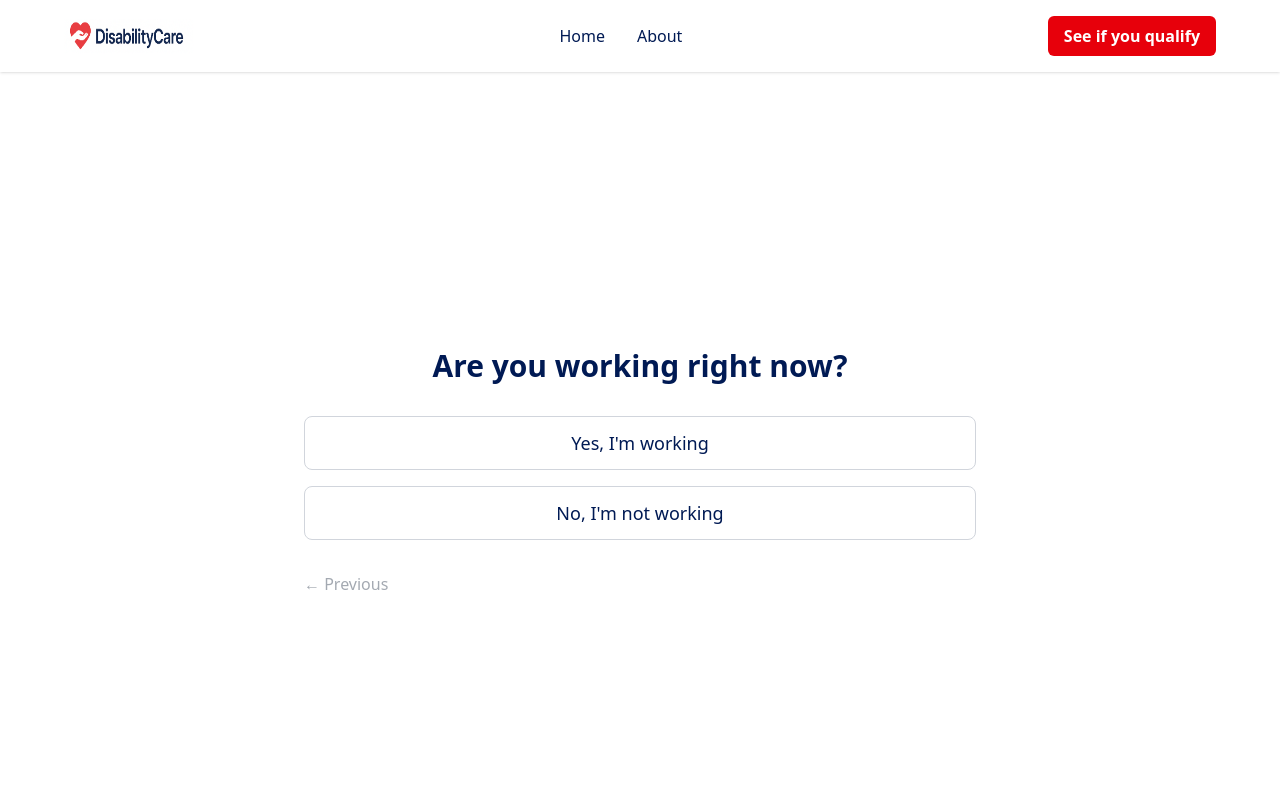
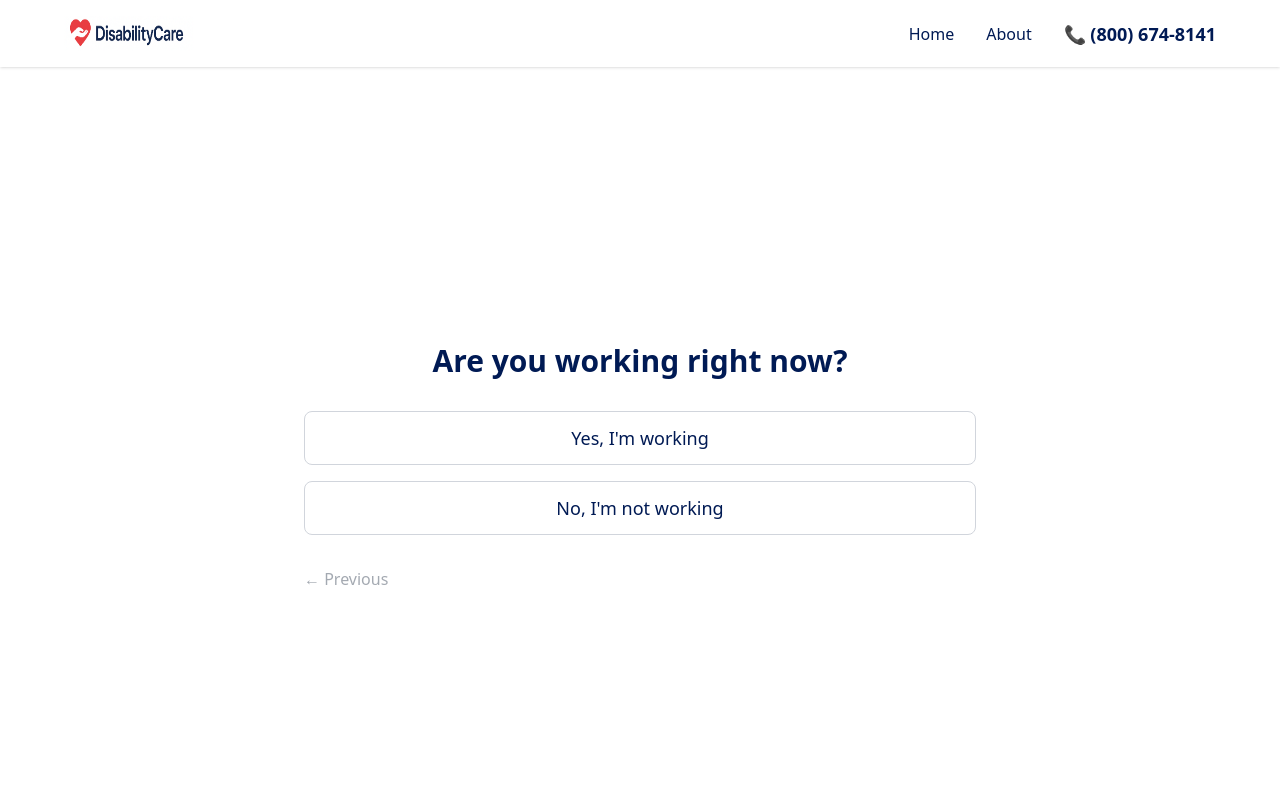
Before and after one commit to sahu-yuvraj001/DisabilityCare, a React (Vite) app: page /survey in a window 1280 px wide. Shown: the top 800 px of the page. Built offline with nearby package versions, Linux system fonts and the light colour scheme.

Commit message:
updated navbar links and button

```diff
--- a/src/components/Navbar.jsx
+++ b/src/components/Navbar.jsx
@@ -1,8 +1,9 @@
 import React, { useState } from "react";
 import { Menu, X, ChevronDown } from "lucide-react";
 import logo from "./Images/mainlogo.png";
-import { Link } from "react-router-dom";
+import { Link, useLocation } from "react-router-dom";
 function Navbar() {
+  const location = useLocation();
   const [isOpen, setIsOpen] = useState(false);
   const [openDropdown, setOpenDropdown] = useState(null);
   const toggleDropdown = (name) => {
@@ -21,7 +22,7 @@ function Navbar() {
             />
           </Link>
         </div>
-
+        <div className="hidden md:flex items-center gap-8 text-[#001A54] font-medium">
           <ul className="hidden md:flex gap-8 text-[#001A54] font-medium">
             <li>
               <Link
@@ -42,12 +43,17 @@ function Navbar() {
           </ul>
 
           {/* 🔹 Right Buttons (Desktop only) */}
-        <div className="hidden md:flex items-center gap-4">
+          {location.pathname === "/survey" ? (
+            <p className="text-[#001A54] font-semibold text-lg">
+              📞 (800) 674-8141
+            </p>
+          ) : (
             <Link to="/survey">
               <button className="bg-red-600 text-white font-semibold px-4 py-2 rounded-md hover:bg-red-700 transition">
                 See if you qualify
               </button>
             </Link>
+          )}
         </div>
 
         {/* 🔹 Hamburger Button (Mobile) */}
@@ -79,10 +85,18 @@ function Navbar() {
               </Link>
             </div>
 
-            <div className="border-t border-gray-200 mt-3 pt-3 px-6 flex flex-col items-start gap-2">
-              <button className="bg-red-600 text-white font-semibold px-6 py-2 rounded-md hover:bg-red-700 transition">
-                Let’s Start
+            <div className="border-t border-gray-200 mt-3 pt-3 px-3 flex flex-col items-start gap-2">
+              {location.pathname === "/survey" ? (
+                <p className="text-[#001A54] font-semibold text-lg">
+                  📞 (800) 674-8141
+                </p>
+              ) : (
+                <Link to="/survey">
+                  <button className="bg-red-600 text-white font-semibold px-2 py-2 rounded-md hover:bg-red-700 transition">
+                    See if you qualify
                   </button>
+                </Link>
+              )}
             </div>
           </div>
         )}
--- a/src/pages/Survey.jsx
+++ b/src/pages/Survey.jsx
@@ -291,7 +291,7 @@ const Survey = () => {
                   }}
                   className="mt-6 bg-red-600 text-white px-6 py-2 rounded-md hover:bg-red-700 transition"
                 >
-                  Connect with Atticus (It's 100% Free!)
+                  Connect with DisabilityCare (It's 100% Free!)
                 </button>
               </>
             )}
@@ -318,7 +318,10 @@ const Survey = () => {
                       <button
                         key={opt}
                         onClick={() => handleAnswer(questions[step].key, opt)}
-                        className="w-full border border-gray-300 hover:bg-red-600 hover:text-white rounded-lg py-3 text-lg font-medium hover:border-blue-500 transition"
+                        className="w-full border border-gray-300 rounded-lg py-3 text-lg font-medium
+             transition-all duration-300 ease-in-out
+             hover:bg-red-600 hover:text-white hover:border-blue-500
+             hover:-translate-x-2 hover:-translate-y-2"
                       >
                         {opt}
                       </button>
```
Lines whose indentation alone changed are shown as unchanged.
